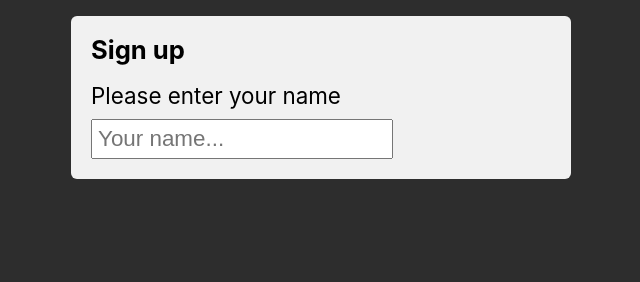
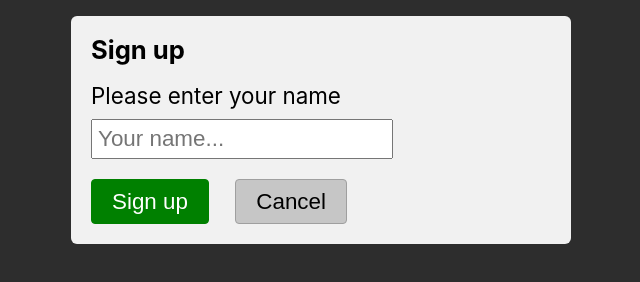
Before and after one commit to tombruijn/rebase-workshop-example-2, a plain HTML site: page index.html in a window 1280 px wide. Shown: the part 196-478 px from the top of the page, without its empty margins (319-959 px from the left). Drawn offline with Linux system fonts and the light colour scheme.

Commit message:
Add button to edit user profile

```diff
--- a/index.html
+++ b/index.html
@@ -17,6 +17,10 @@
           <div class="c-form-component">
             <input class="c-textfield" type="text" value="" placeholder="Your name...">
           </div>
+          <div class="c-form-component button-group">
+            <button class="button button-primary">Sign up</button>
+            <button class="button button-secondary">Cancel</button>
+          </div>
         </form>
       </div>
     </div>
```
